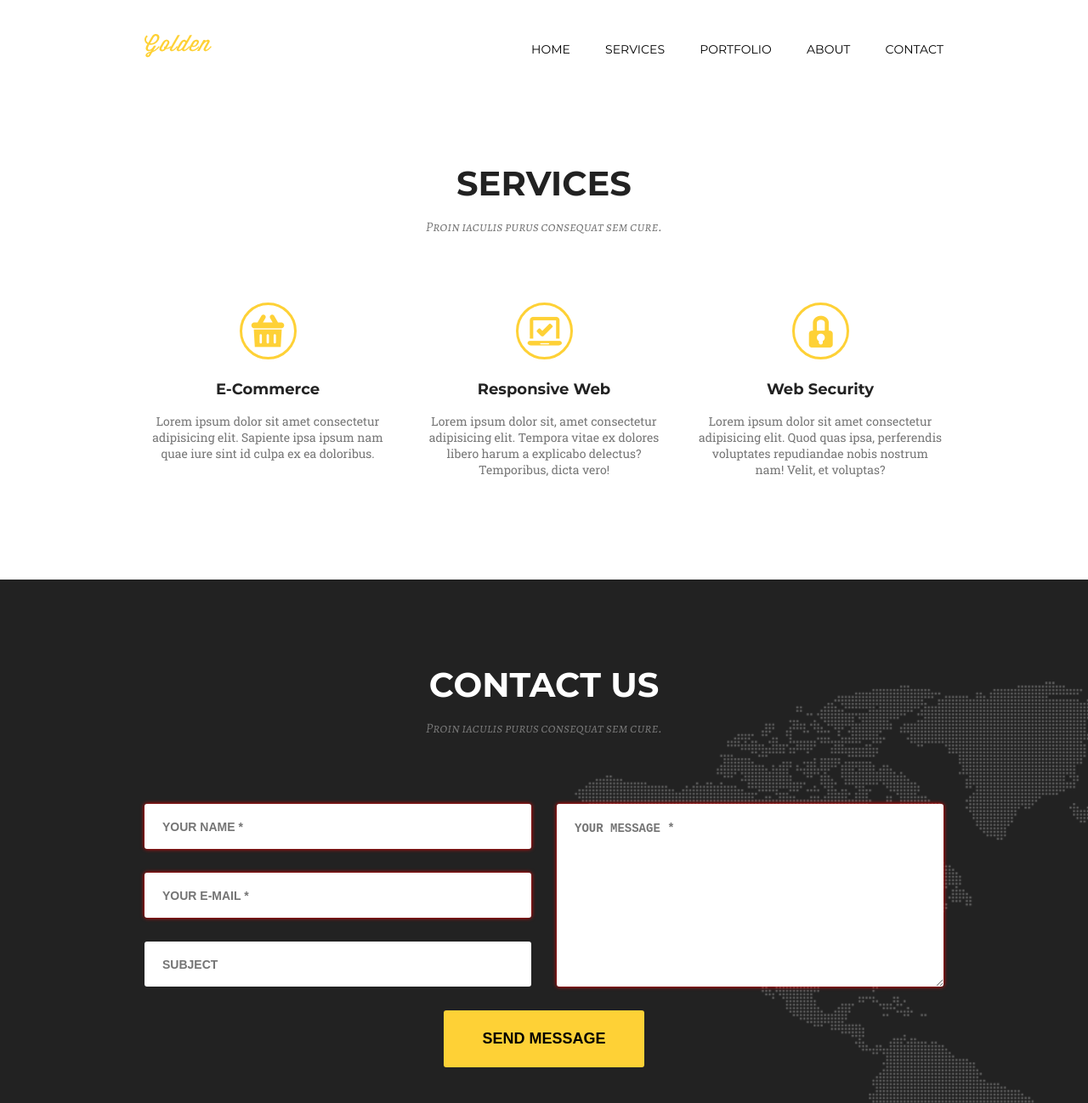
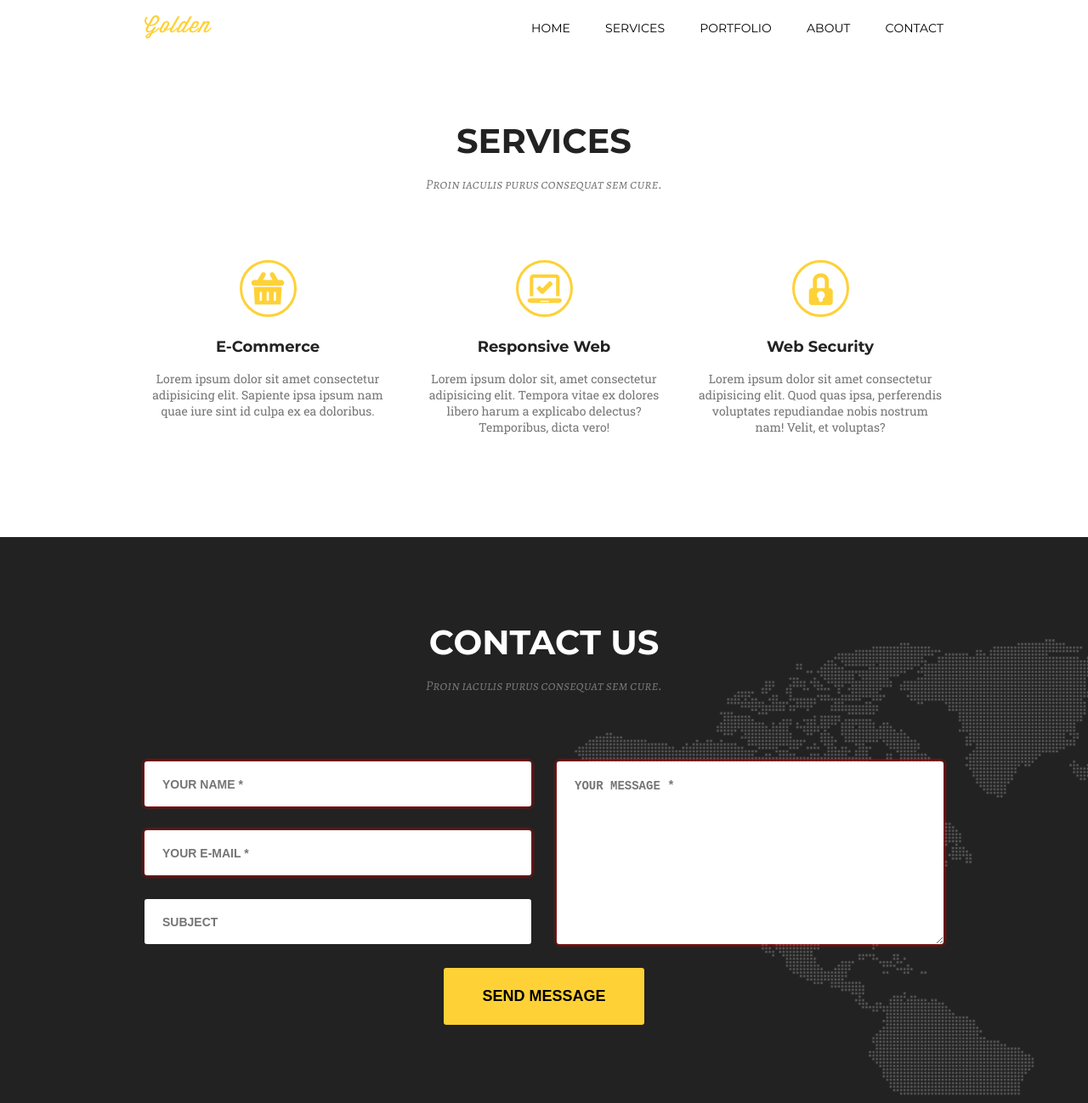
Before and after one commit to YagorlitskiyVyacheslav/goit-fe-course, a plain HTML site: page hw-07/index.html in a window 1280 px wide. Shown: the top 1298 px of the page at 85% size. Drawn offline with Linux system fonts and the light colour scheme.

Commit message:
fix coment rev-2 hw-07

```diff
--- a/hw-07/css/style.css
+++ b/hw-07/css/style.css
@@ -5,12 +5,19 @@ body {
 * {
     box-sizing: border-box;
 }
+.flex-fix {
+    display: flex;
+    min-width: 940px;
+}
 
 /*  HEADER */
 
+.h1-logo {
+    font-size: 0;
+}
 .nav-header {
-    min-height: 114px;
     align-items: center;
+    margin: 18px 0;
 }
 .container {
     width: 940px;
@@ -74,7 +81,7 @@ h2 {
     display: flex;
     justify-content: space-between;
     flex-direction: row;
-    padding-bottom: 102px;
+    margin-bottom: 102px;
 }
 .services-card {
     list-style-type: none;
@@ -117,6 +124,7 @@ footer {
     background-position: right;
     background-position-y: 120px;
     display: flex;
+    min-width: 940px;
 }
 .footer-h2 {
     color: #ffffff;
@@ -128,12 +136,15 @@ footer {
     height: 53px;
     display: block;
 }
-form {
+.flex-form {
     display: flex;
     flex-wrap: wrap;
     justify-content: space-between;
     flex-direction: row;
+}
+form {
     margin-bottom: 115px;
+    text-align: center;
 }
 .input-flex {
     display: flex;
@@ -144,9 +155,6 @@ textarea {
     height: 215px;
     width: 455px;
 }
-/* input.input {
-    margin-bottom: 28px;
-} */
 input, textarea {
     font-size: 14px;
     color: rgb(187, 187, 187);
@@ -168,12 +176,11 @@ textarea {
     font-size: 18px;
     font-weight: bold;
     text-transform: uppercase;
-    margin: 0 auto;
     margin-top: 28px;
     cursor: pointer;
 }
 .input-outline:valid {
-    box-shadow: 0 0 5px rgb(0, 128, 0);
+    box-shadow: 0 0 8px rgb(0, 128, 0);
 }
 .input-outline:invalid {
     box-shadow: 0 0 5px rgb(255, 0, 0);
--- a/hw-07/index.html
+++ b/hw-07/index.html
@@ -1,5 +1,6 @@
 <!DOCTYPE html>
 <html lang="en">
+
 <head>
     <meta charset="UTF-8">
     <meta name="viewport" content="width=device-width, initial-scale=1.0">
@@ -7,10 +8,14 @@
     <link rel="stylesheet" href="css/fonts.css">
     <title>HomeWork 07</title>
 </head>
+
 <body>
-    <header>
-        <nav class="nav-header container">
-            <a href="#"><h1><img src="image/Logo-Treehouse.png" alt="" class="logo"></h1></a>
+    <header class="flex-fix">
+        <div class="container">
+            <nav class="nav-header">
+                <a href="#">
+                    <h1 class="h1-logo"><img src="image/Logo-Treehouse.png" alt="" class="logo"></h1>
+                </a>
                 <ul class="nav-list">
                     <li class="element-nav"><a href="" class="link-nav">Home</a></li>
                     <li class="element-nav"><a href="" class="link-nav">Services</a></li>
@@ -19,43 +24,58 @@
                     <li class="element-nav"><a href="" class="link-nav">Contact</a></li>
                 </ul>
             </nav>
+        </div>
     </header>
     <main>
+        <div class="flex-fix">
             <section class="container">
                 <h2>Services</h2>
                 <p class="paragraph-h2">Proin iaculis purus consequat sem cure.</p>
                 <ul class="services-list">
                     <li class="services-card">
-                    <div class="wraper-services-icon"><img src="image/Icon-Basket.png" alt="Basket" width="40px" height="39px" class="services-icon services-icon-basket"></div>
+                        <div class="wraper-services-icon"><img src="image/Icon-Basket.png" alt="Basket" width="40px"
+                                height="39px" class="services-icon services-icon-basket"></div>
                         <p class="name-services">E-Commerce</p>
-                    <p class="description-servece">Lorem ipsum dolor sit amet consectetur adipisicing elit. Sapiente ipsa ipsum nam quae iure sint id culpa ex ea doloribus.</p>
+                        <p class="description-servece">Lorem ipsum dolor sit amet consectetur adipisicing elit. Sapiente
+                            ipsa ipsum nam quae iure sint id culpa ex ea doloribus.</p>
                     </li>
                     <li class="services-card">
-                    <div class="wraper-services-icon"><img src="image/Icon-Laptop.png" alt="Laptop" width="41px" height="35px" class="services-icon"></div>
+                        <div class="wraper-services-icon"><img src="image/Icon-Laptop.png" alt="Laptop" width="41px"
+                                height="35px" class="services-icon"></div>
                         <p class="name-services">Responsive Web</p>
-                    <p class="description-servece">Lorem ipsum dolor sit, amet consectetur adipisicing elit. Tempora vitae ex dolores libero harum a explicabo delectus? Temporibus, dicta vero!</p>
+                        <p class="description-servece">Lorem ipsum dolor sit, amet consectetur adipisicing elit. Tempora
+                            vitae ex dolores libero harum a explicabo delectus? Temporibus, dicta vero!</p>
                     </li>
                     <li class="services-card">
-                    <div class="wraper-services-icon"><img src="image/Icon-Locked.png" alt="Locked" width="29px" height="38px" class="services-icon"></div>
+                        <div class="wraper-services-icon"><img src="image/Icon-Locked.png" alt="Locked" width="29px"
+                                height="38px" class="services-icon"></div>
                         <p class="name-services">Web Security</p>
-                    <p class="description-servece">Lorem ipsum dolor sit amet consectetur adipisicing elit. Quod quas ipsa, perferendis voluptates repudiandae nobis nostrum nam! Velit, et voluptas?</p>
+                        <p class="description-servece">Lorem ipsum dolor sit amet consectetur adipisicing elit. Quod
+                            quas ipsa, perferendis voluptates repudiandae nobis nostrum nam! Velit, et voluptas?</p>
                     </li>
                 </ul>
             </section>
+        </div>
     </main>
     <footer>
         <div class="container">
             <h2 class="footer-h2">Contact us</h2>
             <p class="paragraph-h2">Proin iaculis purus consequat sem cure. </p>
             <form action="#">
-                <div class="input-flex"><input type="text" placeholder="Your Name *" name="Name" required class="input input-outline">
-                <input type="email" placeholder="Your E-mail *" name="Email" required class="input input-outline">
+                <div class="flex-form">
+                    <div class="input-flex">
+                        <input type="text" placeholder="Your Name *" name="Name" required class="input input-outline">
+                        <input type="email" placeholder="Your E-mail *" name="Email" required
+                            class="input input-outline">
                         <input type="text" placeholder="Subject" name="Subject" class="input">
                     </div>
-                <textarea name="" id="your-mesage" placeholder="Your Message *" minlength="20" name="Message" class="input-outline" required></textarea>
+                    <textarea name="" id="your-mesage" placeholder="Your Message *" minlength="20" name="Message"
+                        class="input-outline" required></textarea>
+                </div>
                 <button class="send-mesage">Send Message</button>
             </form>
         </div>
     </footer>
 </body>
+
 </html>
```
Lines whose indentation alone changed are shown as unchanged.
